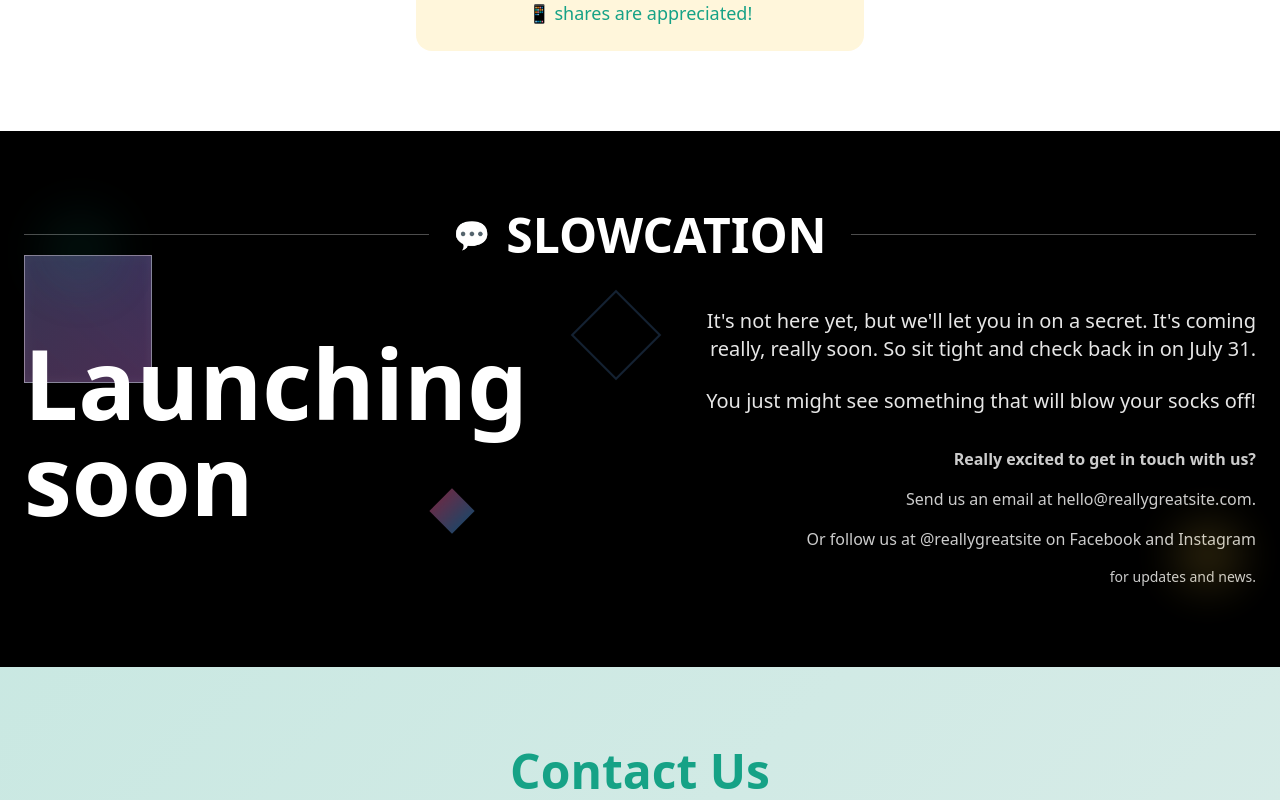
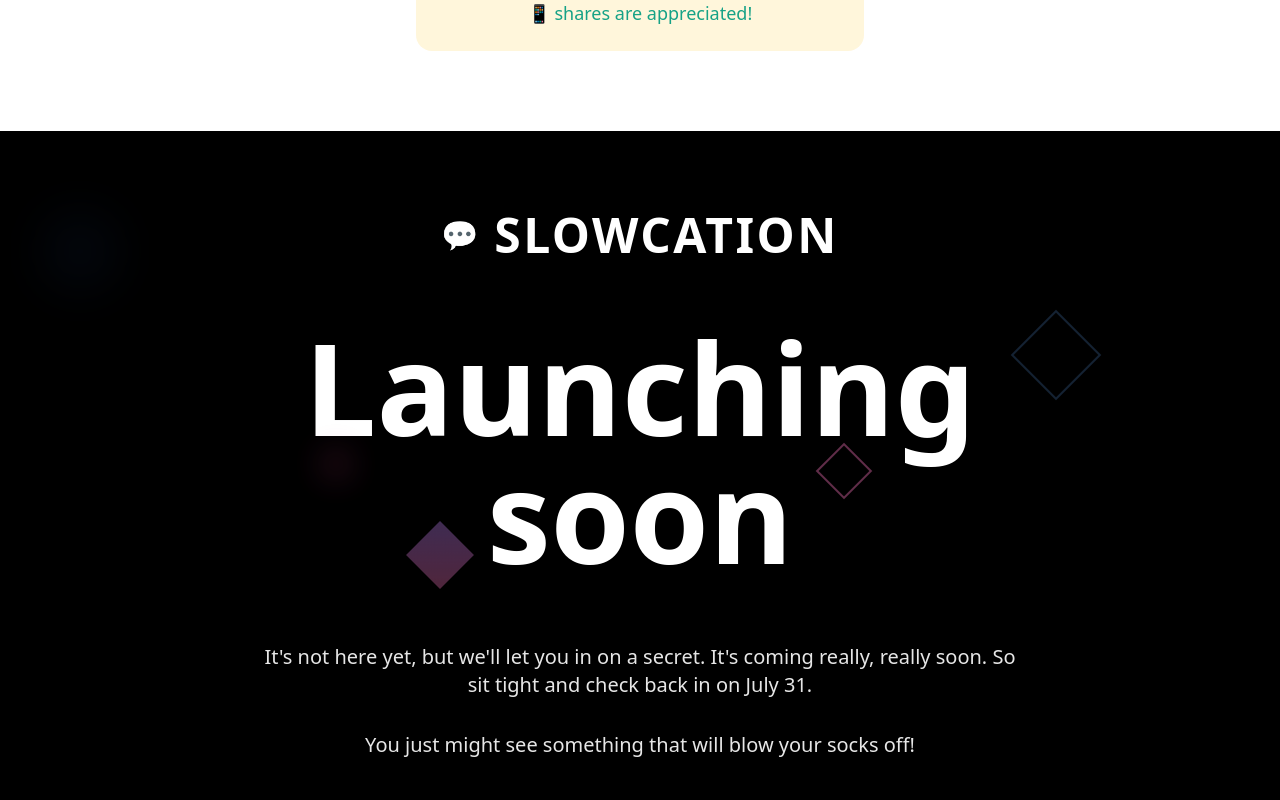
Before and after one commit to The-Bare-Necessities/slowcation-trails-unfold, a React (Vite) app: page / in a window 1280 px wide. Shown: the part 3960-4760 px from the top of the page. Built offline with nearby package versions, Linux system fonts and the light colour scheme.

Commit message:
Fix LaunchingSection layout

```diff
--- a/src/components/LaunchingSection.tsx
+++ b/src/components/LaunchingSection.tsx
@@ -1,67 +1,31 @@
 export const LaunchingSection = () => {
   return (
-    <section id="launching" className="py-20 bg-black text-white relative overflow-hidden">
+    <section id="launching" className="py-20 bg-black text-white relative overflow-hidden min-h-screen flex items-center">
       <div className="container mx-auto px-6">
-        {/* Header with lines */}
-        <div className="mb-12 relative text-center">
+        {/* Header with chat bubble */}
+        <div className="text-center mb-16">
           <div className="flex items-center justify-center mb-8">
-            <div className="flex-1 h-px bg-white/30 mr-6"></div>
             <span className="text-3xl mr-4">💬</span>
-            <h2 className="text-4xl md:text-5xl font-bold">SLOWCATION</h2>
-            <div className="flex-1 h-px bg-white/30 ml-6"></div>
+            <h2 className="text-4xl md:text-5xl font-bold tracking-wider">SLOWCATION</h2>
           </div>
         </div>
 
-        {/* Main Content - Two Column Layout */}
-        <div className="grid grid-cols-1 lg:grid-cols-2 gap-12 items-center max-w-7xl mx-auto">
-          {/* Left Side - Launching Soon with 3D Cube */}
+        {/* Main Content - Centered */}
+        <div className="max-w-4xl mx-auto text-center space-y-16">
+          {/* Launching Soon with decorative elements */}
           <div className="relative">
-            {/* 3D Glass Cube */}
-            <div className="absolute -top-20 left-1/2 transform -translate-x-1/2 lg:left-0 lg:translate-x-0">
-              <div className="relative w-32 h-32 mx-auto lg:mx-0">
-                <div className="absolute inset-0 transform-gpu animate-[spin_4s_linear_infinite] preserve-3d">
-                  {/* Front face */}
-                  <div className="absolute inset-0 bg-gradient-to-br from-blue-400/20 to-purple-400/20 border border-white/30 backdrop-blur-sm shadow-2xl transform translateZ-16"></div>
-                  {/* Back face */}
-                  <div className="absolute inset-0 bg-gradient-to-br from-purple-400/20 to-pink-400/20 border border-white/30 backdrop-blur-sm shadow-2xl transform rotateY-180 translateZ-16"></div>
-                  {/* Right face */}
-                  <div className="absolute inset-0 bg-gradient-to-br from-pink-400/20 to-blue-400/20 border border-white/30 backdrop-blur-sm shadow-2xl transform rotateY-90 translateZ-16"></div>
-                  {/* Left face */}
-                  <div className="absolute inset-0 bg-gradient-to-br from-blue-400/20 to-purple-400/20 border border-white/30 backdrop-blur-sm shadow-2xl transform rotateY--90 translateZ-16"></div>
-                  {/* Top face */}
-                  <div className="absolute inset-0 bg-gradient-to-br from-purple-400/20 to-pink-400/20 border border-white/30 backdrop-blur-sm shadow-2xl transform rotateX-90 translateZ-16"></div>
-                  {/* Bottom face */}
-                  <div className="absolute inset-0 bg-gradient-to-br from-pink-400/20 to-blue-400/20 border border-white/30 backdrop-blur-sm shadow-2xl transform rotateX--90 translateZ-16"></div>
-                </div>
-              </div>
+            <h1 className="text-7xl md:text-9xl font-bold mb-12 leading-tight">
+              Launching<br />soon
+            </h1>
+
+            {/* Decorative geometric shapes */}
+            <div className="absolute top-0 right-0 w-16 h-16 border-2 border-blue-400/40 rotate-45 animate-pulse"></div>
+            <div className="absolute bottom-0 left-1/4 w-12 h-12 bg-gradient-to-br from-purple-400/40 to-pink-400/40 transform rotate-45 animate-pulse delay-500"></div>
+            <div className="absolute top-1/2 right-1/4 w-10 h-10 border-2 border-pink-400/40 transform rotate-45 animate-pulse delay-1000"></div>
           </div>
 
-            {/* Launching Text with Holographic Effect */}
-            <div className="mt-16 lg:mt-0 text-center lg:text-left">
-              <h1 className="text-6xl md:text-8xl font-bold mb-8 relative">
-                <span className="text-white relative block">
-                  Launching
-                  {/* Holographic overlay effect */}
-                  <div className="absolute inset-0 bg-gradient-to-r from-blue-500/30 via-purple-500/30 to-pink-500/30 bg-clip-text text-transparent mix-blend-screen animate-pulse"></div>
-                </span>
-                <span className="text-white relative block">
-                  soon
-                  {/* Holographic overlay effect */}
-                  <div className="absolute inset-0 bg-gradient-to-r from-pink-500/30 via-blue-500/30 to-purple-500/30 bg-clip-text text-transparent mix-blend-screen animate-pulse delay-500"></div>
-                </span>
-
-                {/* Geometric holographic elements */}
-                <div className="absolute -top-8 -right-8 w-16 h-16 border-2 border-blue-400/40 rotate-45 animate-pulse"></div>
-                <div className="absolute top-1/2 -left-8 w-12 h-12 border-2 border-purple-400/40 rounded-full animate-ping"></div>
-                <div className="absolute bottom-0 right-1/4 w-8 h-8 bg-gradient-to-r from-pink-400/40 to-blue-400/40 transform rotate-45 animate-pulse delay-1000"></div>
-              </h1>
-            </div>
-          </div>
-
-          {/* Right Side - Content */}
-          <div className="text-center lg:text-right space-y-8">
           {/* Description */}
-            <div className="space-y-6 text-lg md:text-xl text-white/90 leading-relaxed">
+          <div className="space-y-8 text-lg md:text-xl text-white/90 leading-relaxed max-w-3xl mx-auto">
             <p>
               It's not here yet, but we'll let you in on a secret. It's coming really, really soon. So sit tight and check back in on July 31.
             </p>
@@ -71,18 +35,18 @@ export const LaunchingSection = () => {
           </div>
 
           {/* Contact Info */}
-            <div className="space-y-4 text-white/80">
-              <p className="font-semibold">Really excited to get in touch with us?</p>
-              <p>Send us an email at hello@reallygreatsite.com.</p>
-              <p>Or follow us at @reallygreatsite on Facebook and Instagram</p>
-              <p className="text-sm">for updates and news.</p>
-            </div>
+          <div className="space-y-6 text-white/80 max-w-2xl mx-auto">
+            <p className="font-semibold text-xl">Really excited to get in touch with us?</p>
+            <p className="text-lg">Send us an email at hello@reallygreatsite.com.</p>
+            <p className="text-lg">Or follow us at @reallygreatsite on Facebook and Instagram</p>
+            <p className="text-base">for updates and news.</p>
           </div>
         </div>
 
-        {/* Decorative Elements */}
-        <div className="absolute top-20 left-10 w-20 h-20 bg-primary/20 rounded-full blur-xl animate-pulse" />
-        <div className="absolute bottom-20 right-10 w-16 h-16 bg-secondary/20 rounded-full blur-xl animate-pulse delay-1000" />
+        {/* Additional decorative elements */}
+        <div className="absolute top-20 left-10 w-20 h-20 bg-blue-500/10 rounded-full blur-xl animate-pulse" />
+        <div className="absolute bottom-20 right-10 w-16 h-16 bg-purple-500/10 rounded-full blur-xl animate-pulse delay-1000" />
+        <div className="absolute top-1/3 left-1/4 w-8 h-8 bg-pink-500/20 rounded-full blur-lg animate-pulse delay-500" />
       </div>
     </section>
   );
```
Lines whose indentation alone changed are shown as unchanged.
